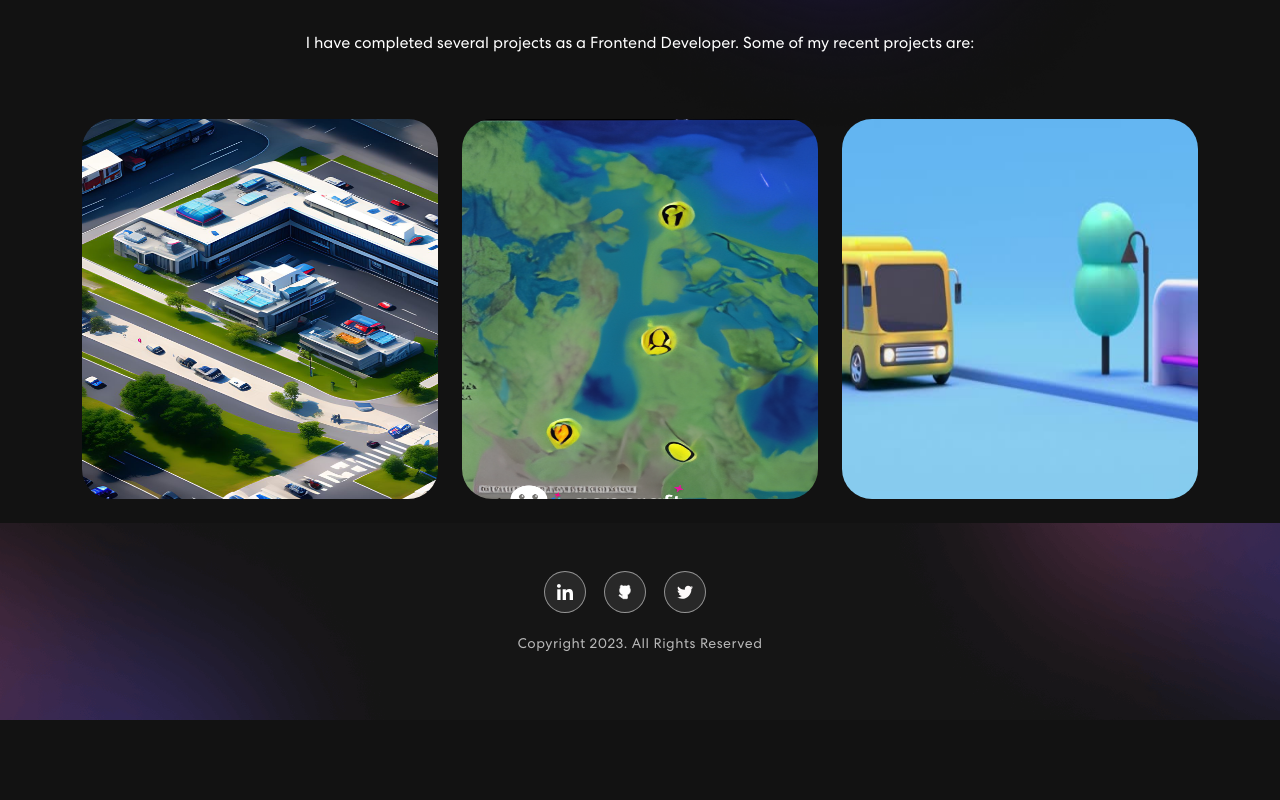
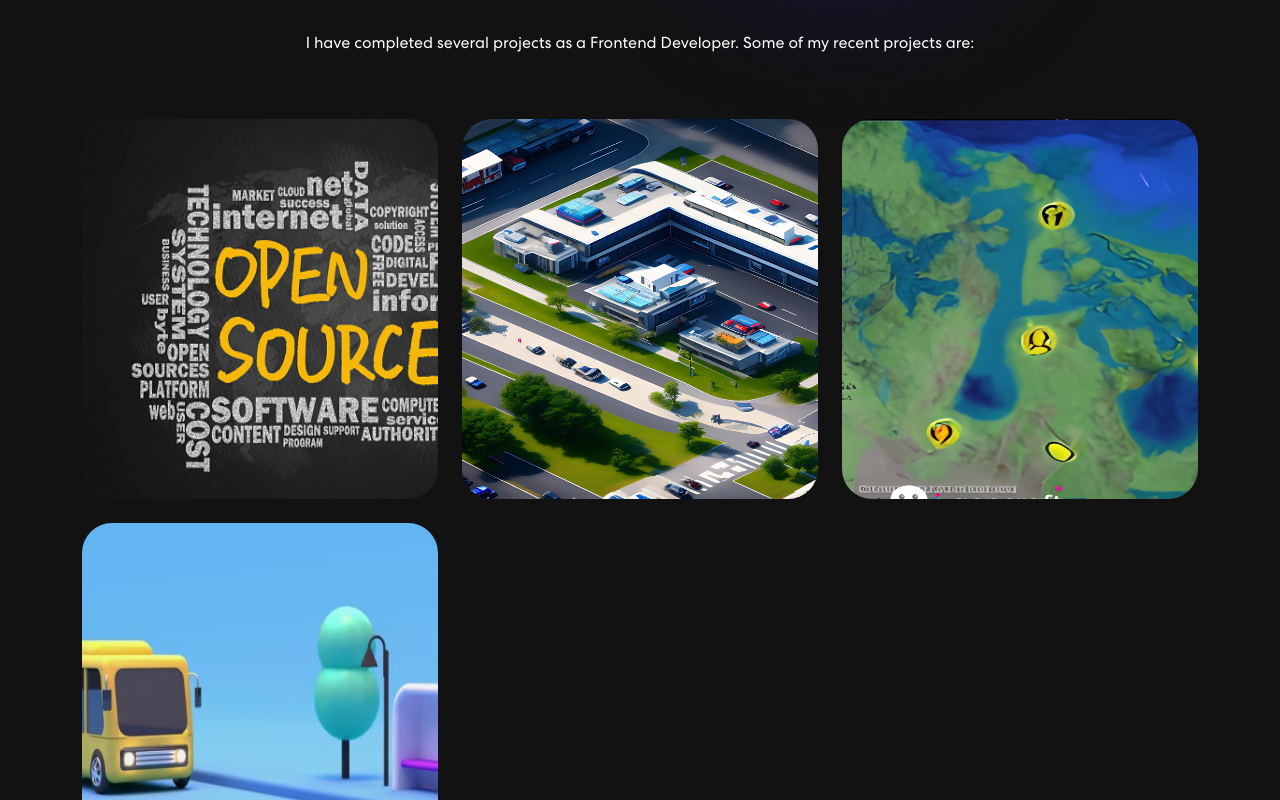
Before and after one commit to Hermione2408/portfolio, a React (Create React App) app: page / in a window 1280 px wide. Shown: the part 1676-2476 px from the top of the page. Before the commit the page ends 2396 px from the top, so only its background shows below. Built offline with nearby package versions, Linux system fonts and the light colour scheme.

Commit message:
adding open source

```diff
--- a/src/components/ProjectCards/index.js
+++ b/src/components/ProjectCards/index.js
@@ -1,8 +1,9 @@
 import { Col } from "react-bootstrap";
 import "./projectCard.css";
-export const ProjectCard = ({ title, description, imgUrl }) => {
+export const ProjectCard = ({ title, description, imgUrl, githubLink }) => {
   return (
     <Col sm={6} md={4}>
+      <a href={githubLink}>
         <div className="proj-imgbx">
           <img src={imgUrl} style={{ width: 519, height: 380 }} />
           <div className="proj-txtx">
@@ -10,6 +11,7 @@ export const ProjectCard = ({ title, description, imgUrl }) => {
             <span>{description}</span>
           </div>
         </div>
+      </a>
     </Col>
   );
 };
--- a/src/components/ProjectCards/projectCard.css
+++ b/src/components/ProjectCards/projectCard.css
@@ -1,3 +1,7 @@
+a .proj-txtx {
+  text-decoration: none;
+  color: white;
+}
 .proj-imgbx {
   position: relative;
   border-radius: 30px;
--- a/src/components/Projects/index.js
+++ b/src/components/Projects/index.js
@@ -4,14 +4,22 @@ import colorSharp2 from "../../assets/imgs/color-sharp2.png";
 import projImg1 from "../../assets/imgs/Fotor_AI.png";
 import projImg2 from "../../assets/imgs/ground-water-map.png";
 import projImg3 from "../../assets/imgs/istockphoto-1149099517-640x640.jpg";
+import OSSimg from "../../assets/imgs/opensource.jpeg";
 import "animate.css";
 import TrackVisibility from "react-on-screen";
 import "./projects.css";
 export const Projects = () => {
   const projects = [
     {
+      title: "Open source",
+      githubLink: "https://github.com/keploy/typescript-sdk/pulls/Hermione2408",
+      description:
+        "As an enthusiastic and committed beginner contributor to the Keploy open source community, I have actively participated in the development and improvement of Keploy projects.",
+      imgUrl: OSSimg,
+    },
+    {
       title: "Kavach",
-      githubLink: "Link",
+      githubLink: "https://github.com/Hermione2408/kavach",
       description: `Allows users to report accidents easily and without hassle.
       Offers a bounty program for reporting violations of law.
       Assistance to users by identifying nearby facilities such as hospitals, police stations, and tow trucks.
@@ -21,7 +29,7 @@ export const Projects = () => {
     },
     {
       title: "Aqua",
-      githubLink: "Link",
+      githubLink: "https://github.com/Hermione2408/Aqua",
       description: `Developed a web app for hydrogeological aquifer mapping and characteristics of water using React.js, D3.js.
       Worked on the data collection, visualization and future prediction.
       Had a Role based access control (RBAC) mechanism in the app for the data collectors, supervisors, administrators and commutators.`,
@@ -30,7 +38,7 @@ export const Projects = () => {
     },
     {
       title: "E-Conductor Bus System",
-      githubLink: "Link",
+      githubLink: "",
       description: `Made a hardware plus software based model for E-conductor and continuous tracking of buses.
       Admin panel for tracking and updating buses.`,
       // imgUrl: eConductorImg,
```
Also changed, not shown: src/assets/imgs/opensource.jpeg (added). Lines whose indentation alone changed are shown as unchanged.
